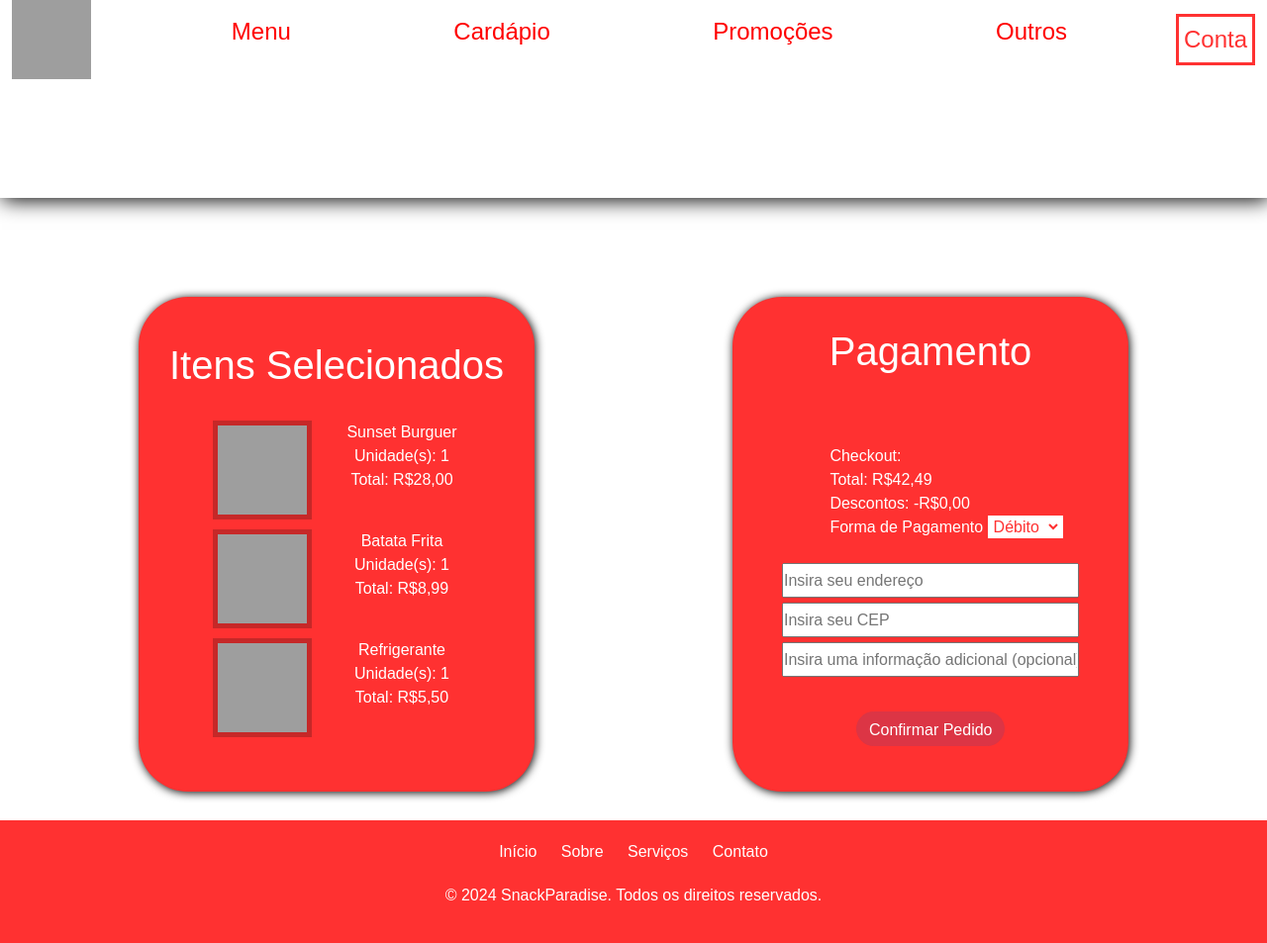
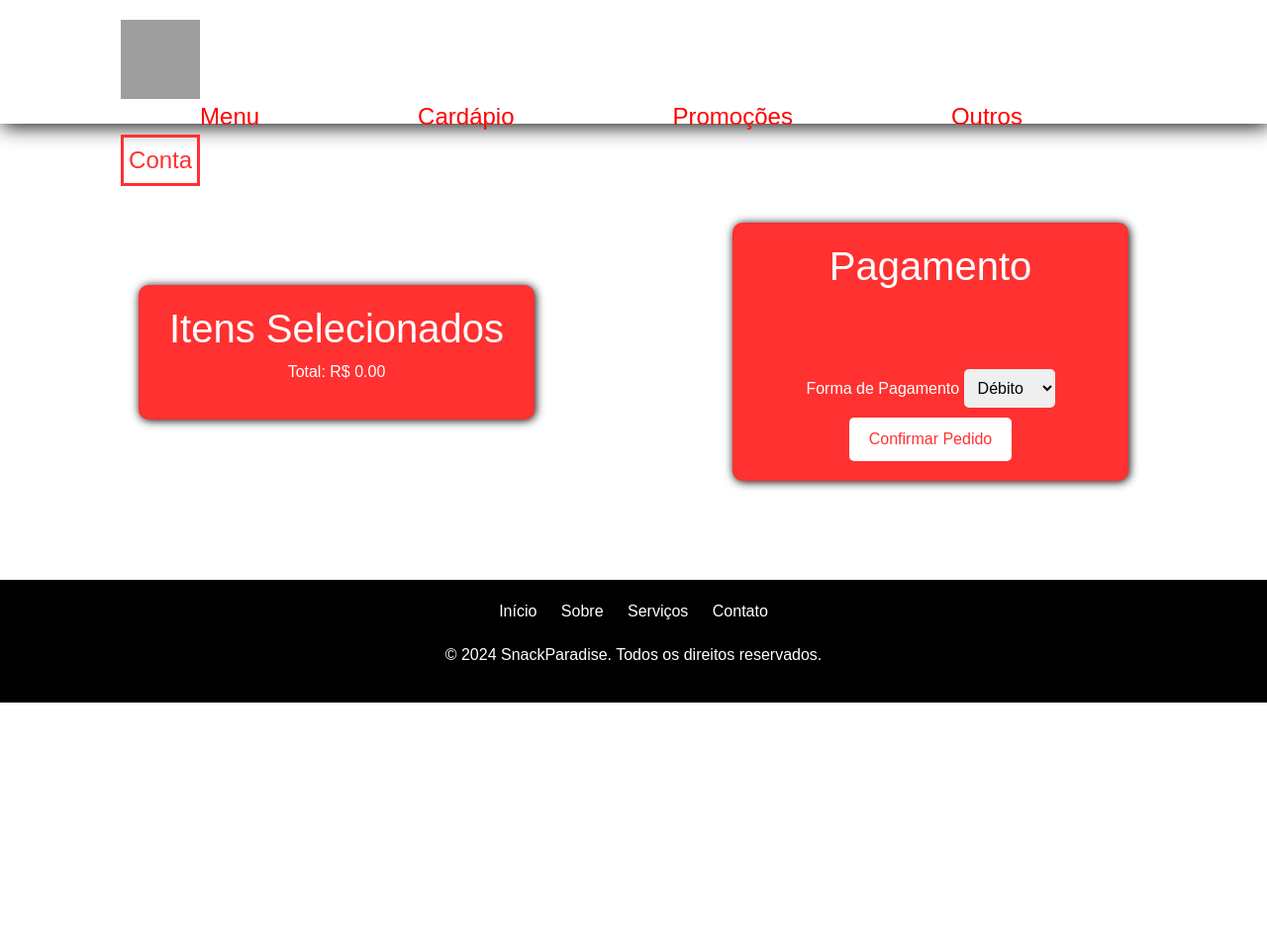
Before and after one commit to AntonioSena0/snackparadise-lachonete, a PHP site: page / in a window 1280 px wide. Shown: the whole page at 99% size. After the commit the page ends 710 px from the top, so only its background shows below. Run offline with PHP 8.4, Linux system fonts and the light colour scheme; some web fonts are replaced; grey boxes are pictures that could not be loaded.

Commit message:
atualizar
atualização do molde do checkout e adição da conexão cardapio e checkout

```diff
--- a/Site/Cardápio/index.html
+++ b/Site/Cardápio/index.html
@@ -78,12 +78,13 @@
         <div class="modelos">
     <div class="lanche-item" onclick="adicionarAoCarrinho('Hambúrguer Clássico', 10.00)">
         <div class="lanche-item--img"><img src="../imgs/hamburguer.jpg" alt="Hambúrguer Clássico" /></div>
-        <div class="lanche-item-info">
+        <div class="lanche-item--info">
             <strong>
                 <div class="lanche-item--preco">R$ 10,00</div>
                 <div class="lanche-item--nome">Hambúrguer Clássico</div>
             </strong>
             <div class="lanche-item--desc">Delicioso hambúrguer com carne 100% bovina.</div>
+            <button class="btn-comprar" onclick="adicionarAoCarrinho('Hambúrguer Clássico', 10.00)">Adicionar ao Carrinho</button>
         </div>
     </div>
 </div>
--- a/Site/checkout/index.html
+++ b/Site/checkout/index.html
@@ -13,8 +13,8 @@
     <header id="header">
         <div class="container">
             <div class="flex">
-                <a href="#">
-                    <img src="../img's/Logo.png" class="logo">
+                <a href="../Quem somos/index.html">
+                    <img src="../imgs/Logo.png" class="logo" alt="Snack Paradise Logo">
                 </a>
                 <nav>
                     <ul>
@@ -33,47 +33,12 @@
     <main class="main">
         <div class="janelas">
             <div class="itens">
-                <table>
                 <h1>Itens Selecionados</h1>
-                    <tr>
-                        <td><img class="col1" src="../img's/Encomendar e Retirar (Tradicional)/Hamburguer 2 1.png" /></td>
-                        <td class="col2"><ul>
-                            <li>Sunset Burguer</li>
-                            <li>Unidade(s): 1</li>
-                            <li>Total: R$28,00</li>
-                        </ul></td>
-                    </tr>
-                    <tr>
-                        <td><img class="col1" src="../img's/Acompanhamentos/Batata G.jpeg" /></td>
-                        <td class="col2">
-                        <ul>
-                            <li>Batata Frita</li>
-                            <li>Unidade(s): 1</li>
-                            <li>Total: R$8,99</li>
-                        </ul>
-                        </td>
-                        </tr>
-                        <br>
-
-                        <td><img class="col1" src="../img's/Bebidas/file (12).png" /></td>
-                        <td class="col2">
-                        <ul>
-                            <li>Refrigerante</li>
-                            <li>Unidade(s): 1</li>
-                            <li>Total: R$5,50</li>
-                        </ul>
-                        </td>
-                    </tr>
-                </table>
+                <ul id="itensCheckout"></ul>
+                <p>Total: R$ <span id="totalCheckout">0.00</span></p>
             </div>
             <div class="pagamento">
                 <h1>Pagamento</h1>
-                <div class="form1">
-                    <ul class="info">
-                        <li>Checkout:</li>
-                        <li>Total: R$42,49</li>
-                        <li>Descontos: <span class="fundo">-R$0,00</span></li>
-                        <li>
                 <form id="payment-form">
                     <label for="forma">Forma de Pagamento</label>
                     <select id="forma" name="forma" class="forma">
@@ -82,16 +47,8 @@
                         <option value="cedula">Cédula</option>
                         <option value="pix">Pix</option>
                     </select>
+                    <button type="submit" class="btn">Confirmar Pedido</button>
                 </form>
-                        </li>
-                    </ul>
-                </div>
-                <div class="form2">
-                    <input type="text" id="endereco" name="endereco" placeholder="Insira seu endereço" required><br />
-                    <input type="text" id="CEP" name="CEP" maxlength="9" placeholder="Insira seu CEP" required><br />
-                    <input type="text" id="info" name="info" placeholder="Insira uma informação adicional (opcional)"><br />
-                    <input type="submit" value="Confirmar Pedido" class="btn btn-danger confirmar">
-                </div>
             </div>
         </div>
     </main>
@@ -119,7 +76,7 @@
     <footer>
         <div class="footer-container">
             <div class="footer-links">
-                <a href="../../Menu/index.html">Início</a>
+                <a href="../Menu/index.html">Início</a>
                 <a href="../Quem somos/index.html">Sobre</a>
                 <a href="../Auxílio Preferencial/auxilio.html">Serviços</a>
                 <a href="https://www.instagram.com/_snackparadise_/profilecard/?igsh=OHh2eWpsOXBuOWRp">Contato</a>
--- a/Site/checkout/menu.js
+++ b/Site/checkout/menu.js
@@ -117,3 +117,32 @@
         this.style.display = 'none';
     }
 });
+
+// Função para carregar os itens do carrinho no checkout
+function carregarCarrinhoNoCheckout() {
+    const carrinho = JSON.parse(localStorage.getItem('carrinho')) || [];
+    const itensCheckout = document.getElementById('itensCheckout');
+    const totalCheckout = document.getElementById('totalCheckout');
+
+    // Limpa os itens do checkout antes de atualizar
+    itensCheckout.innerHTML = '';
+    let total = 0;
+
+    // Adiciona os itens ao checkout
+    carrinho.forEach((item) => {
+        const li = document.createElement('li');
+        li.textContent = `${item.nome} - R$ ${item.preco.toFixed(2)}`;
+        itensCheckout.appendChild(li);
+        total += item.preco;
+    });
+
+    // Atualiza o total no checkout
+    totalCheckout.textContent = total.toFixed(2);
+}
+
+// Chama a função ao carregar a página de checkout
+document.addEventListener('DOMContentLoaded', () => {
+    if (window.location.pathname.includes('checkout')) {
+        carregarCarrinhoNoCheckout();
+    }
+});
--- a/Site/checkout/style.css
+++ b/Site/checkout/style.css
@@ -36,24 +36,44 @@
     justify-content: space-between;
 }
 
-header{
-    width: 100%;
+/* Header */
+header {
+    background-color: #fff;
+    padding: 20px 4%;
     position: relative;
     z-index: 1;
-    height: 200px;
-    top: 0;
-    left: 0;
+    height: 125px;
     box-shadow: 2px 2px 20px #000;
-    transition: 500ms;
+    transition: 500ms ease-in-out;
 }
 
-header.scroll{
-    background-color: #FF3131;
+header.scroll {
     position: fixed;
+    height: 100px;
+    background-color: #a20908;
 }
 
-header.scroll a{
-    color: #fff;
+header ul {
+    list-style-type: none;
+    display: flex;
+    align-items: center;
+    margin: 0;
+    padding: 0;
+}
+
+header ul li {
+    margin: 0 20px;
+}
+
+header ul li a {
+    color: #a20908;
+    text-decoration: none;
+    font-size: 1.5rem;
+    transition: color 0.3s ease;
+}
+
+header ul li a:hover {
+    color: red;
 }
 
 header i{
@@ -125,14 +145,16 @@
     background-color: #FF3131;
     color: #FFF;
     width: 400px;
-    height: 500px;
+    height: auto;
     text-align: center;
     justify-content: center;
     align-items: center;
-    border-radius: 50px;
+    border-radius: 10px;
     display: flex;
     flex-direction: column;
     box-shadow: 1px 1px 10px black;
+    padding: 20px;
+    margin-bottom: 50px; /* Adiciona espaçamento entre a aba de pagamento e o footer */
 }
 
 main .itens tr {
@@ -156,6 +178,53 @@
 
 main .itens ul {
     list-style-type: none;
+    padding: 0;
+    margin: 0;
+}
+
+main .itens ul li {
+    font-size: 1.2rem;
+    margin-bottom: 10px;
+}
+
+.pagamento {
+    background-color: #FF3131;
+    color: #FFF;
+    width: 400px;
+    height: auto;
+    text-align: center;
+    justify-content: center;
+    align-items: center;
+    border-radius: 10px;
+    display: flex;
+    flex-direction: column;
+    box-shadow: 1px 1px 10px black;
+    padding: 20px;
+    margin-bottom: 50px; /* Adiciona espaçamento entre a aba de pagamento e o footer */
+}
+
+.pagamento select {
+    margin: 10px 0;
+    padding: 10px;
+    border-radius: 5px;
+    border: none;
+    font-size: 1rem;
+}
+
+.pagamento .btn {
+    background-color: #FFF;
+    color: #FF3131;
+    border: none;
+    padding: 10px 20px;
+    border-radius: 5px;
+    cursor: pointer;
+    font-size: 1rem;
+    transition: background-color 0.3s ease;
+}
+
+.pagamento .btn:hover {
+    background-color: #FF3131;
+    color: #FFF;
 }
 
 main .pagamento h1 {
@@ -292,11 +361,11 @@
 
 /*footer*/
 footer {
-    background-color: #FF3131;
+    background-color: #000;
     color: #fff;
     padding: 20px;
     text-align: center;
-    margin-top: 2.3%;
+    margin-top: 50px; /* Garante que o footer tenha um espaçamento superior */
 }
 
 .footer-container {
@@ -327,124 +396,66 @@
     color: #fff;
 }
 
-@media screen and (max-width: 666px){
-    header ul li a{
-        font-size: 1.2rem;
+/* Responsividade */
+@media screen and (max-width: 1280px) {
+    .container {
+        max-width: 90%;
     }
-    header ul li{
-        padding: 0;
+
+    .flex {
+        flex-wrap: wrap;
     }
-    .btn-conta button{
-        font-size: 0.7rem;
+
+    .janelas {
+        gap: 100px; /* Reduz o espaçamento entre os elementos */
     }
 }
 
+/* Ajuste para tablets */
 @media screen and (max-width: 768px) {
-
-    .flex{
+    header {
         flex-direction: column;
-    }
-    .container{
-        position: relative;
-        display: flex;
-        padding: 0;
-        margin: 0;
-        width: 100%;
+        height: auto;
+        padding: 10px;
     }
 
-    header{
-        padding-top: 0;
-        font-size: 1.4rem;
+    header ul {
+        flex-direction: column;
+        align-items: center;
     }
 
-    header ul li{
-        padding-left: 60px;
+    header ul li {
+        margin: 10px 0;
     }
 
-    .logo {
-        width: 20px;
-        height: 20px;
-    }
-
-    .form1 {
-        font-size: 1.5rem;
-    }
-
-    .flex {
-        flex-direction: column;
+    .btn-conta button {
+        font-size: 1rem;
+        padding: 8px 16px;
     }
 
     .janelas {
         flex-direction: column;
-        align-items: center;
-        text-align: center;
-        padding-top: 50vh;
+        gap: 50px;
+        padding-top: 50px;
     }
 
-    .itens {
-        height: 50%;
-        width: 50%;
+    .itens,
+    .pagamento {
+        width: 90%; /* Ajusta a largura para ocupar quase toda a tela */
+        margin: 0 auto;
     }
 
-    h1 {
-        padding: 0px;
-        margin: 0px;
-        font-size: 1.4rem;
-    }
-
-    .pagamento h1 {
-        margin-top: 25px;
-    }
-
-    .col1 {
-        width: 200px;
-        height: 120px;
-    }
-
-    .col2 {
-        width: 50%;
-        font-size: 2rem;
-    }
-
-    tr {
-        height: 50%;
-    }
-
-    .itens img {
-        width: 100%;
-        margin-left: 0.5rem;
-    }
-
-    .itens li {
-        font-size: 50%;
-    }
-
-    .pagamento li {
-        font-size: 60%;
-    }
-
-    .form2 {
-        margin-bottom: 50px;
+    .pagamento {
+        margin-bottom: 30px; /* Reduz o espaçamento em tablets */
     }
 
     footer {
-        display: flex;
-        flex-direction: column;
-        margin: 0;
-        padding: 0;
-        margin-top: 100px;
-    }
-
-    .btn-conta i {
-        font-size: 20px;
+        margin-top: 30px; /* Reduz o espaçamento superior em tablets */
+        text-align: center;
     }
 
     .footer-container {
         flex-direction: column;
-    }
-
-    .footer-container .footer-links {
-        margin-bottom: 10px;
     }
 
     .footer-container .footer-links a {
```
Also changed, not shown: other parts of Site/checkout/style.css (+40 -31 lines), Site/Cardápio/menu.js (+11 -5 lines), Site/Cardápio/style.css (+21 -0 lines). Lines whose indentation alone changed are shown as unchanged.
